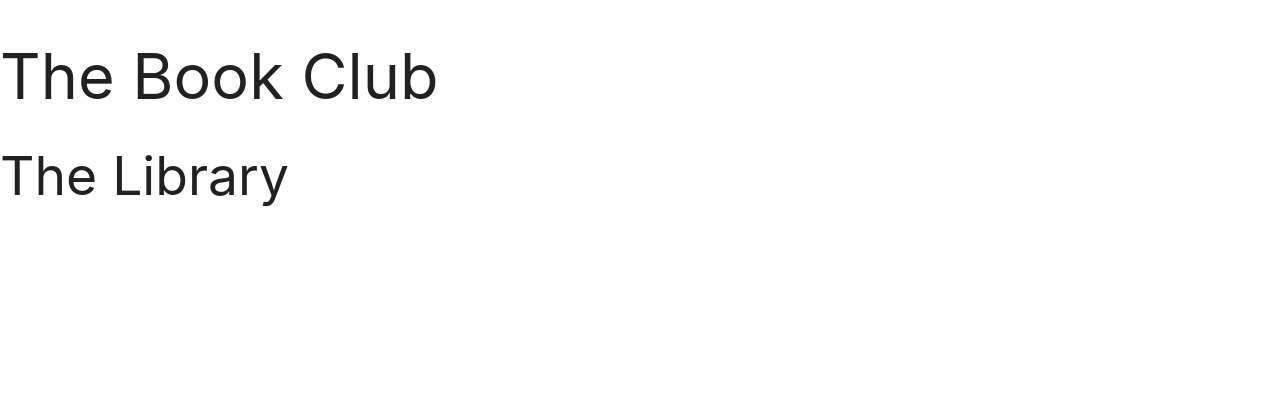
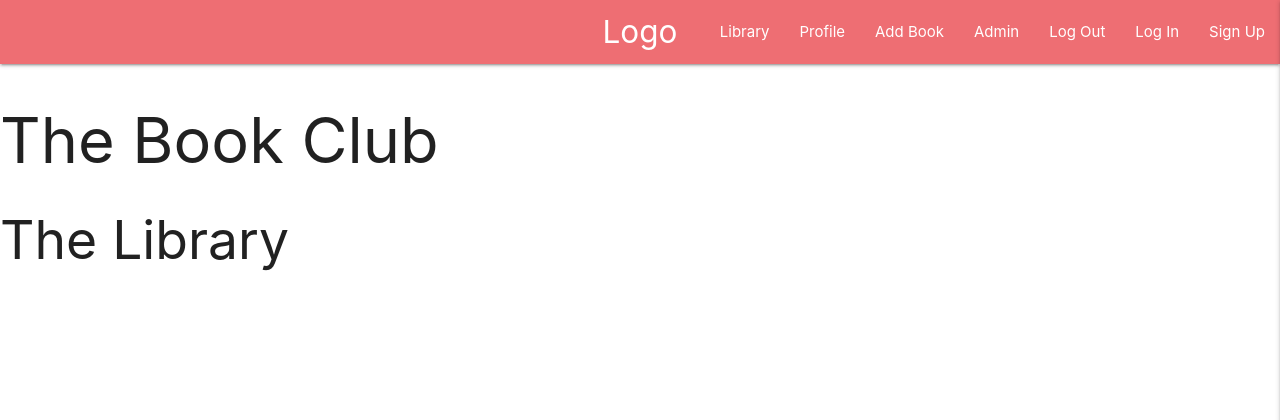
Before and after one commit to stefbez/the-book-club, a Flask app: page / in a window 1280 px wide. Shown: the top 420 px of the page. Run offline with Flask 2, Linux system fonts and the light colour scheme; data that the repository does not hold is empty; some libraries are stand-ins or nearby versions.

Commit message:
Add navbar and sidenav and link home page

```diff
--- a/static/js/script.js
+++ b/static/js/script.js
@@ -0,0 +1,3 @@
+  $(document).ready(function(){
+    $('.sidenav').sidenav({edge: "right", draggable: "true"});
+  });
--- a/templates/base.html
+++ b/templates/base.html
@@ -3,8 +3,8 @@
 <head>
     <meta charset="UTF-8">
     <meta name="viewport" content="width=device-width, initial-scale=1.0">
-    <link rel="stylesheet" href="https://cdnjs.cloudflare.com/ajax/libs/font-awesome/5.15.1/css/all.min.css"
-    integrity="sha512-+4zCK9k+qNFUR5X+cKL9EIR+ZOhtIloNl9GIKS57V1MyNsYpYcUrUeQc9vNfzsWfV28IaLL3i96P9sdNyeRssA==" crossorigin="anonymous" type="text/css"/>
+    <link rel="stylesheet" href="https://pro.fontawesome.com/releases/v5.10.0/css/all.css"
+    integrity="sha384-AYmEC3Yw5cVb3ZcuHtOA93w35dYTsvhLPVnYs9eStHfGJvOvKxVfELGroGkvsg+p" crossorigin="anonymous" type="text/css"/>
     <link rel="stylesheet" href="https://cdnjs.cloudflare.com/ajax/libs/materialize/1.0.0/css/materialize.min.css" type="text/css">
     <link rel="stylesheet" href="{{ url_for('static', filename='css/style.css') }}" type="text/css">
     {% block styles %}
@@ -12,6 +12,32 @@
     <title>The Book Club</title>
 </head>
 <body>
+
+    <header>
+      <nav>
+    <div class="nav-wrapper">
+      <a href="{{ url_for('library') }}" class="brand-logo center">Logo</a>
+      <a href="#" data-target="mobile-demo" class="sidenav-trigger right"><i class="far fa-book"></i></a>
+      <ul class="right hide-on-med-and-down">
+        <li><a href="{{ url_for('library') }}">Library</a></li>
+        <li><a href="#">Profile</a></li>
+        <li><a href="#">Add Book</a></li>
+        <li><a href="#">Admin</a></li>
+        <li><a href="#">Log Out</a></li>
+        <li><a href="#">Log In</a></li>
+        <li><a href="#">Sign Up</a></li>
+      </ul>
+    </div>
+  </nav>
+
+  <ul class="sidenav text-right" id="mobile-demo">
+    <li><a href="sass.html">Sass</a></li>
+    <li><a href="badges.html">Components</a></li>
+    <li><a href="collapsible.html">Javascript</a></li>
+    <li><a href="mobile.html">Mobile</a></li>
+  </ul>
+    </header>
+
     <h1>The Book Club</h1>
     {% block content %}
     {% endblock %}
```
